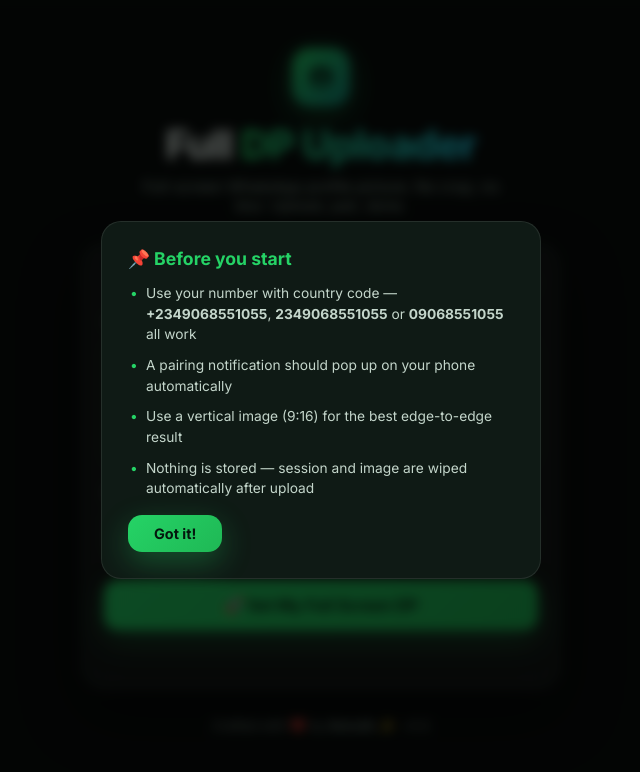
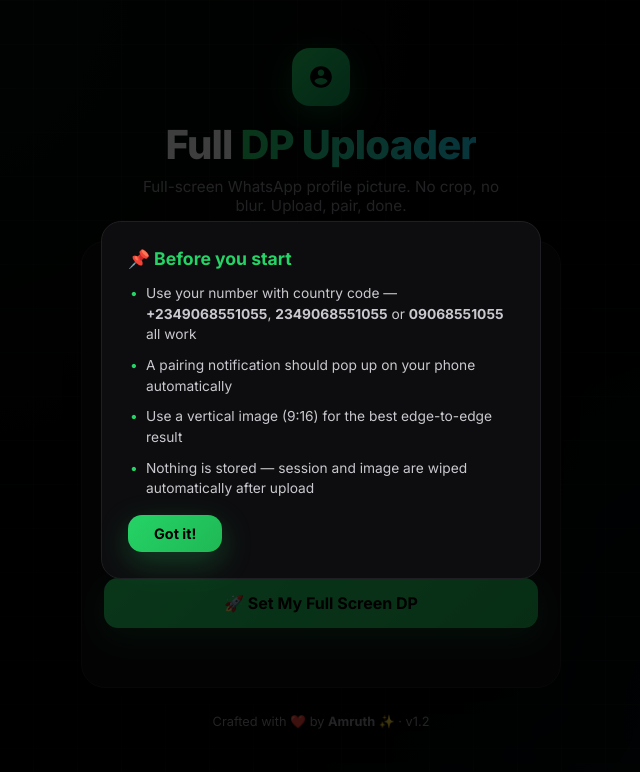
Before and after one commit to precious125588/full-dp-uploader, a website: page public/index.html in a window 1280 px wide. Shown: the whole page, without its empty margins (319-959 px from the left). Drawn offline with Linux system fonts and the light colour scheme.

Commit message:
Fix notification & add black theme: public/style.css

```diff
--- a/public/style.css
+++ b/public/style.css
@@ -1,47 +1,44 @@
 *{margin:0;padding:0;box-sizing:border-box}
-:root{--bg:#0a0f0d;--card:rgba(255,255,255,.045);--line:rgba(255,255,255,.09);--txt:#e8f5ee;--dim:#8fa89a;--green:#25d366;--green-2:#128c7e;--cyan:#22d3ee;--red:#f87171}
-body{font-family:'Inter',sans-serif;background:var(--bg);color:var(--txt);min-height:100vh;overflow-x:hidden}
-.bg-orbs{position:fixed;inset:0;z-index:0;overflow:hidden;pointer-events:none}
-.orb{position:absolute;border-radius:50%;filter:blur(90px);opacity:.35}
-.orb-1{width:420px;height:420px;background:#128c7e;top:-120px;left:-120px;animation:float 14s ease-in-out infinite}
-.orb-2{width:360px;height:360px;background:#0e7490;bottom:-100px;right:-80px;animation:float 18s ease-in-out infinite reverse}
-.orb-3{width:260px;height:260px;background:#166534;top:40%;left:60%;animation:float 22s ease-in-out infinite}
-@keyframes float{0%,100%{transform:translate(0,0) scale(1)}50%{transform:translate(30px,-40px) scale(1.08)}}
-.shell{position:relative;z-index:1;max-width:520px;margin:0 auto;padding:48px 20px 40px;display:flex;flex-direction:column;align-items:center;gap:28px}
+:root{--bg:#000000;--card:#0d0d0f;--line:#1f1f23;--txt:#f5f5f5;--dim:#8a8a93;--green:#25d366;--cyan:#22d3ee;--red:#f87171}
+body{font-family:'Inter',sans-serif;background:var(--bg);color:var(--txt);min-height:100vh}
+.bg-grid{position:fixed;inset:0;z-index:0;pointer-events:none;
+  background-image:radial-gradient(circle at 20% 0%,rgba(37,211,102,.08),transparent 45%),radial-gradient(circle at 85% 90%,rgba(34,211,238,.07),transparent 40%),
+  linear-gradient(rgba(255,255,255,.028) 1px,transparent 1px),linear-gradient(90deg,rgba(255,255,255,.028) 1px,transparent 1px);
+  background-size:auto,auto,44px 44px,44px 44px}
+.shell{position:relative;z-index:1;max-width:520px;margin:0 auto;padding:48px 20px 40px;display:flex;flex-direction:column;align-items:center;gap:26px}
 .hero{text-align:center}
-.logo-badge{display:inline-flex;align-items:center;justify-content:center;width:58px;height:58px;border-radius:18px;background:linear-gradient(135deg,var(--green),var(--green-2));box-shadow:0 8px 32px rgba(37,211,102,.35);margin-bottom:14px;color:#04170e}
+.logo-badge{display:inline-flex;align-items:center;justify-content:center;width:58px;height:58px;border-radius:18px;background:linear-gradient(135deg,var(--green),#0f9d58);box-shadow:0 8px 32px rgba(37,211,102,.35);margin-bottom:14px;color:#000}
 .hero h1{font-size:clamp(1.9rem,6vw,2.5rem);font-weight:800;letter-spacing:-.02em}
 .grad{background:linear-gradient(90deg,var(--green),var(--cyan));-webkit-background-clip:text;background-clip:text;-webkit-text-fill-color:transparent}
-.tagline{color:var(--dim);font-size:.95rem;margin-top:8px;max-width:38ch;margin-inline:auto}
-.card{width:100%;background:var(--card);border:1px solid var(--line);border-radius:24px;padding:26px 22px;backdrop-filter:blur(18px);box-shadow:0 24px 60px rgba(0,0,0,.45)}
-.info-chip{align-self:flex-end;display:block;margin-left:auto;background:rgba(255,255,255,.06);border:1px solid var(--line);color:var(--dim);border-radius:999px;padding:5px 14px;font-size:.78rem;cursor:pointer;transition:.2s}
+.tagline{color:var(--dim);font-size:.95rem;margin-top:8px;max-width:40ch;margin-inline:auto}
+.card{width:100%;background:var(--card);border:1px solid var(--line);border-radius:24px;padding:26px 22px;box-shadow:0 24px 70px rgba(0,0,0,.7)}
+.info-chip{display:block;margin-left:auto;background:#141416;border:1px solid var(--line);color:var(--dim);border-radius:999px;padding:5px 14px;font-size:.78rem;cursor:pointer;transition:.2s;font-family:inherit}
 .info-chip:hover{color:var(--txt);border-color:var(--green)}
-.field-label{display:block;font-size:.8rem;font-weight:600;color:var(--dim);text-transform:uppercase;letter-spacing:.08em;margin:18px 0 8px}
-.dropzone{border:2px dashed rgba(37,211,102,.35);border-radius:16px;padding:22px;text-align:center;cursor:pointer;transition:.25s;background:rgba(37,211,102,.04)}
-.dropzone:hover,.dropzone.drag{border-color:var(--green);background:rgba(37,211,102,.09)}
+.field-label{display:block;font-size:.78rem;font-weight:600;color:var(--dim);text-transform:uppercase;letter-spacing:.08em;margin:18px 0 8px}
+.dropzone{border:2px dashed #2a2a2e;border-radius:16px;padding:22px;text-align:center;cursor:pointer;transition:.25s;background:#0a0a0b}
+.dropzone:hover,.dropzone.drag{border-color:var(--green);background:rgba(37,211,102,.06)}
 .dz-icon{font-size:1.9rem;margin-bottom:6px}
 .drop-hint p{font-size:.95rem}.drop-hint strong{color:var(--green)}
 .drop-hint span{display:block;color:var(--dim);font-size:.78rem;margin-top:4px}
-.preview img{max-height:220px;max-width:100%;border-radius:12px;border:1px solid var(--line);box-shadow:0 8px 24px rgba(0,0,0,.4)}
+.preview img{max-height:220px;max-width:100%;border-radius:12px;border:1px solid var(--line)}
 .hidden{display:none!important}
-.phone-row{display:flex;align-items:center;gap:10px;background:rgba(255,255,255,.05);border:1px solid var(--line);border-radius:14px;padding:0 16px;transition:.2s}
-.phone-row:focus-within{border-color:var(--green);box-shadow:0 0 0 3px rgba(37,211,102,.18)}
-.phone-prefix{color:var(--dim);font-weight:600}
-#numberInput{flex:1;background:transparent;border:0;outline:0;color:var(--txt);font-size:1.05rem;padding:14px 0;font-family:inherit;letter-spacing:.03em}
-#numberInput::placeholder{color:#5c6f64}
-.cta{width:100%;margin-top:22px;padding:15px;border:0;border-radius:14px;font-family:inherit;font-size:1rem;font-weight:700;color:#04170e;background:linear-gradient(135deg,var(--green),#1fb855);cursor:pointer;transition:.2s;box-shadow:0 10px 30px rgba(37,211,102,.3)}
-.cta:hover:not(:disabled){transform:translateY(-2px);box-shadow:0 14px 36px rgba(37,211,102,.42)}
+.phone-row{background:#0a0a0b;border:1px solid var(--line);border-radius:14px;padding:0 16px;transition:.2s}
+.phone-row:focus-within{border-color:var(--green);box-shadow:0 0 0 3px rgba(37,211,102,.15)}
+#numberInput{width:100%;background:transparent;border:0;outline:0;color:var(--txt);font-size:1.05rem;padding:14px 0;font-family:inherit;letter-spacing:.03em}
+#numberInput::placeholder{color:#4c4c52}
+.cta{width:100%;margin-top:22px;padding:15px;border:0;border-radius:14px;font-family:inherit;font-size:1rem;font-weight:700;color:#000;background:linear-gradient(135deg,var(--green),#1fb855);cursor:pointer;transition:.2s;box-shadow:0 10px 30px rgba(37,211,102,.25)}
+.cta:hover:not(:disabled){transform:translateY(-2px);box-shadow:0 14px 36px rgba(37,211,102,.4)}
 .cta:disabled{opacity:.6;cursor:not-allowed}
 .cta.small{width:auto;margin-top:16px;padding:10px 26px;font-size:.9rem}
-.pairing{margin-top:22px;text-align:center;background:rgba(34,211,238,.07);border:1px solid rgba(34,211,238,.3);border-radius:16px;padding:18px}
+.pairing{margin-top:22px;text-align:center;background:rgba(34,211,238,.06);border:1px solid rgba(34,211,238,.3);border-radius:16px;padding:18px}
 .pb-title{font-size:.78rem;text-transform:uppercase;letter-spacing:.1em;color:var(--cyan);font-weight:700}
 .pairing-code{font-size:2rem;font-weight:800;letter-spacing:.35em;margin:10px 0;color:#a5f3fc;font-variant-numeric:tabular-nums}
 .pb-hint{font-size:.8rem;color:var(--dim);line-height:1.55}
-.monitor{margin-top:22px;background:rgba(255,255,255,.04);border:1px solid var(--line);border-radius:16px;padding:18px}
+.monitor{margin-top:22px;background:#0a0a0b;border:1px solid var(--line);border-radius:16px;padding:18px}
 .mon-title{font-size:.78rem;text-transform:uppercase;letter-spacing:.1em;color:var(--dim);font-weight:700;margin-bottom:12px}
 .steps{list-style:none;display:flex;flex-direction:column;gap:9px}
-.steps li{display:flex;align-items:center;gap:10px;font-size:.88rem;color:#5c6f64;transition:.3s}
-.steps li .dot{width:10px;height:10px;border-radius:50%;background:#2e3d36;flex-shrink:0;transition:.3s}
+.steps li{display:flex;align-items:center;gap:10px;font-size:.88rem;color:#4c4c52;transition:.3s}
+.steps li .dot{width:10px;height:10px;border-radius:50%;background:#242428;flex-shrink:0;transition:.3s}
 .steps li.active{color:var(--txt);font-weight:600}
 .steps li.active .dot{background:var(--cyan);box-shadow:0 0 0 4px rgba(34,211,238,.18);animation:pulse 1.4s infinite}
 .steps li.done{color:var(--green)}
@@ -51,9 +48,9 @@
 .result{margin-top:16px;text-align:center;font-size:.9rem;min-height:1.2em}
 .result .err{color:var(--red)}
 footer{color:var(--dim);font-size:.8rem}
-.modal{position:fixed;inset:0;background:rgba(0,0,0,.65);backdrop-filter:blur(6px);display:flex;align-items:center;justify-content:center;z-index:50;padding:20px}
-.modal-box{background:#0f1a15;border:1px solid var(--line);border-radius:20px;padding:26px;max-width:440px;width:100%}
+.modal{position:fixed;inset:0;background:rgba(0,0,0,.75);display:flex;align-items:center;justify-content:center;z-index:50;padding:20px}
+.modal-box{background:#0d0d0f;border:1px solid var(--line);border-radius:20px;padding:26px;max-width:440px;width:100%}
 .modal-box h2{color:var(--green);font-size:1.1rem;margin-bottom:14px}
 .modal-box ul{list-style:none;display:flex;flex-direction:column;gap:10px}
-.modal-box li{font-size:.86rem;color:#c4d6cb;line-height:1.5;padding-left:18px;position:relative}
+.modal-box li{font-size:.86rem;color:#c9c9cf;line-height:1.5;padding-left:18px;position:relative}
 .modal-box li::before{content:"•";position:absolute;left:2px;color:var(--green)}
```
